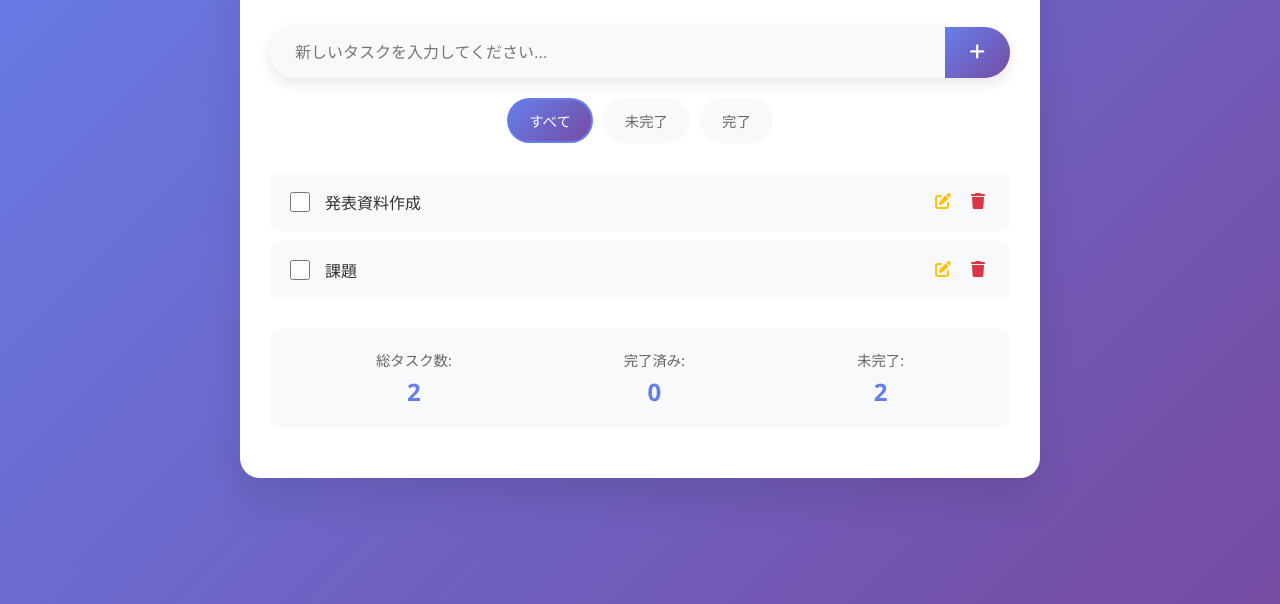
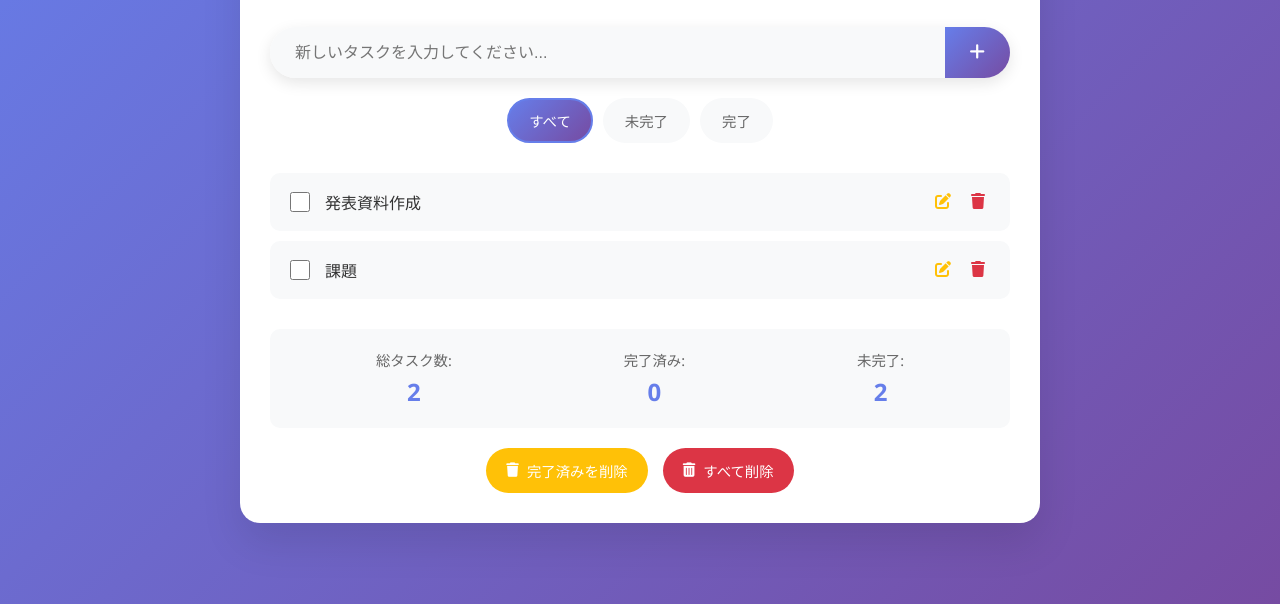
Before and after one commit to YuChangHaya/todo-app, a plain HTML site: page index.html in a window 1280 px wide. Shown: the part 196-800 px from the top of the page. Drawn offline with Linux system fonts and the light colour scheme.

Commit message:
アクションボタンの見た目を作成

```diff
--- a/index.html
+++ b/index.html
@@ -76,6 +76,14 @@
             <span class="stat-value" id="activeTasks">2</span>
           </div>
         </div>
+        <div class="actions">
+          <button id="clearCompleted" class="action-btn">
+            <i class="fas fa-trash"></i> 完了済みを削除
+          </button>
+          <button id="clearAll" class="action-btn">
+            <i class="fas fa-trash-alt"></i> すべて削除
+          </button>
+        </div>
       </div>
     </div>
   </body>
--- a/styles.css
+++ b/styles.css
@@ -216,3 +216,44 @@ body {
   font-weight: bold;
   color: #667eea;
 }
+.actions {
+  display: flex;
+  gap: 15px;
+  justify-content: center;
+}
+
+.action-btn {
+  background: #6c757d;
+  color: white;
+  border: none;
+  padding: 12px 20px;
+  border-radius: 25px;
+  cursor: pointer;
+  font-size: 0.9rem;
+  transition: all 0.3s ease;
+  display: flex;
+  align-items: center;
+  gap: 8px;
+}
+
+.action-btn:hover {
+  background: #5a6268;
+  transform: translateY(-2px);
+  box-shadow: 0 5px 15px rgba(0, 0, 0, 0.2);
+}
+
+#clearCompleted {
+  background: #ffc107;
+}
+
+#clearCompleted:hover {
+  background: #e0a800;
+}
+
+#clearAll {
+  background: #dc3545;
+}
+
+#clearAll:hover {
+  background: #c82333;
+}
```
